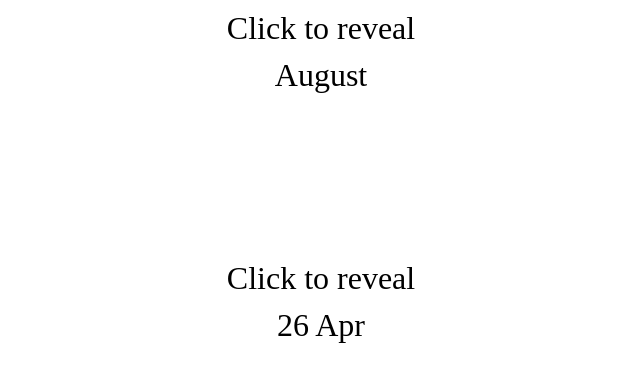
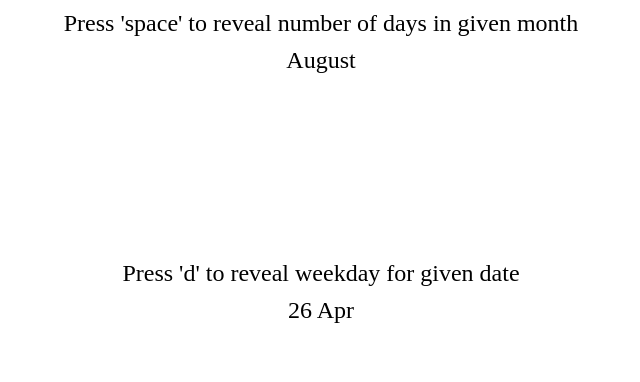
Before and after one commit to ryzdev/knowdays, a plain HTML site: page index.html in a window 1280 px wide. Shown: the whole page, without its empty margins (319-959 px from the left). Drawn offline with Linux system fonts and the light colour scheme.

Commit message:
update text wording and size

```diff
--- a/index.html
+++ b/index.html
@@ -6,7 +6,7 @@
     <style>
         p {
             text-align: center;
-            font-size: 2em;
+            font-size: 1.5em;
             margin: 10px 0 10px 0;
         }
     </style>
@@ -14,13 +14,13 @@
 <body>
 
 <div style="margin: auto 0 auto 0; height: 150px;">
-    <p>Click to reveal</p>
+    <p>Press 'space' to reveal number of days in given month</p>
     <p id="month"></p>
     <p id="numDays"></p>
 </div>
 
 <div style="margin: 100px 0">
-    <p>Click to reveal</p>
+    <p>Press 'd' to reveal weekday for given date</p>
     <p id="futureDate"></p>
     <p id="dayOfWeek"></p>
 </div>
```
